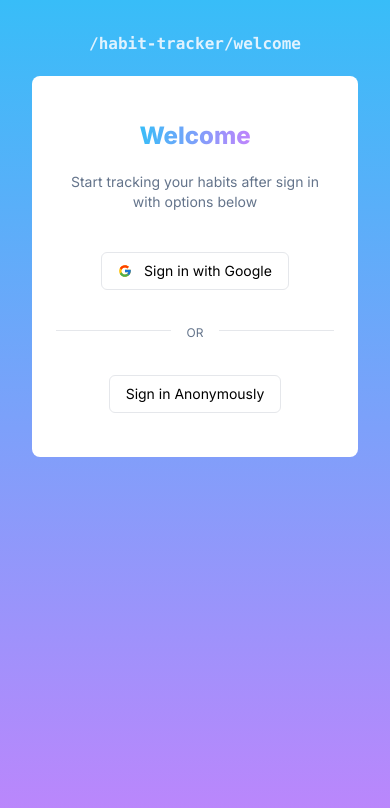
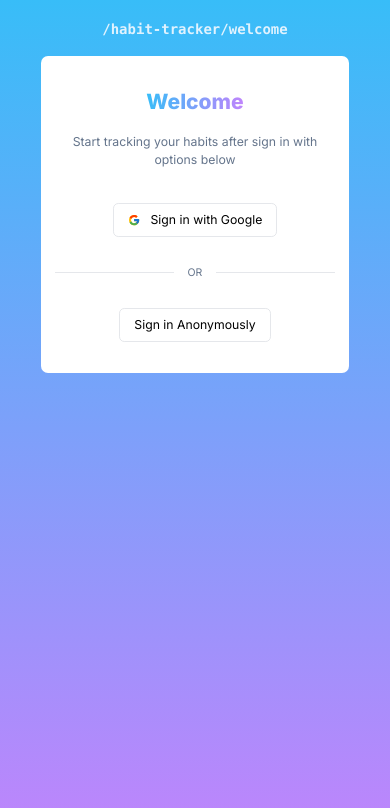
Before and after one commit to misokucera/habit-tracker, a Next.js app: page /login in a window 390 px wide. Shown: the top 808 px of the page. Built offline with nearby package versions, Linux system fonts and the light colour scheme; no server answers.

Commit message:
Optimize styles for small screens

```diff
--- a/src/app/layout.tsx
+++ b/src/app/layout.tsx
@@ -18,9 +18,9 @@ export default function RootLayout({
     children: React.ReactNode;
 }) {
     return (
-        <html lang="en">
+        <html lang="en" className="text-sm sm:text-base">
             <body className={inter.className}>
-                <main className="flex min-h-screen justify-center p-8 md:p-16 bg-gradient-to-b from-sky-400 to-purple-400">
+                <main className="flex min-h-screen justify-center px-3 py-6 sm:p-8 md:p-16 bg-gradient-to-b from-sky-400 to-purple-400">
                     <AuthProvider
                         fallback={
                             <div className="w-full max-w-5xl">
--- a/src/components/ui/ContentBox.tsx
+++ b/src/components/ui/ContentBox.tsx
@@ -5,7 +5,9 @@ type Props = {
 };
 
 const ContentBox = ({ children }: Props) => {
-    return <div className="rounded-lg bg-white p-6 sm:p-8">{children}</div>;
+    return (
+        <div className="rounded-lg bg-white p-4 sm:p-6 sm:p-8">{children}</div>
+    );
 };
 
 export default ContentBox;
--- a/src/features/habits/components/DailyStatusCells.tsx
+++ b/src/features/habits/components/DailyStatusCells.tsx
@@ -62,7 +62,7 @@ const DailyStatusCells = ({ habit, daysInPast }: Props) => {
                 <td
                     key={day}
                     className={classNames(
-                        "p-3 text-center transition-all",
+                        "p-2 sm:p-3 text-center transition-all",
                         getBackgroundClass(day),
                         { "opacity-30": day >= lastSelectedDays }
                     )}
--- a/src/features/habits/components/HabitList.tsx
+++ b/src/features/habits/components/HabitList.tsx
@@ -150,14 +150,14 @@ const HabitList = () => {
                                             key={habit.id}
                                             id={habit.id}
                                         >
-                                            <td className="p-3 align-middle">
+                                            <td className="px-2 py-3 sm:p-3 align-middle">
                                                 <Link
                                                     href={`/detail/${habit.id}`}
                                                 >
                                                     {habit.name}
                                                     {habit.description !==
                                                         "" && (
-                                                        <p className="text-sm text-slate-400 mt-1">
+                                                        <p className="hidden sm:block text-sm text-slate-400 mt-1">
                                                             {habit.description}
                                                         </p>
                                                     )}
--- a/src/features/habits/components/SortableTableRow.tsx
+++ b/src/features/habits/components/SortableTableRow.tsx
@@ -34,7 +34,7 @@ const SortableTableRow = ({ id, children }: Props) => {
                 "opacity-70": isDragging,
             })}
         >
-            <td className="opacity-0 group-hover:opacity-100 transition-opacity">
+            <td className="opacity-50 group-hover:opacity-100 transition-opacity">
                 <button {...listeners} ref={setActivatorNodeRef}>
                     <MdDragIndicator className="text-slate-400" />
                 </button>
```
